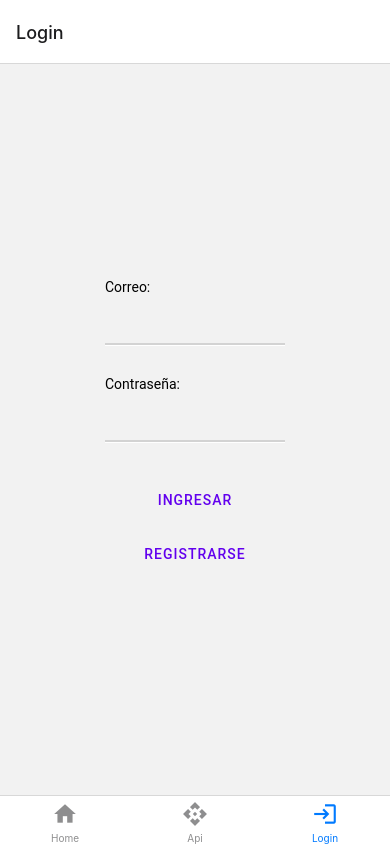
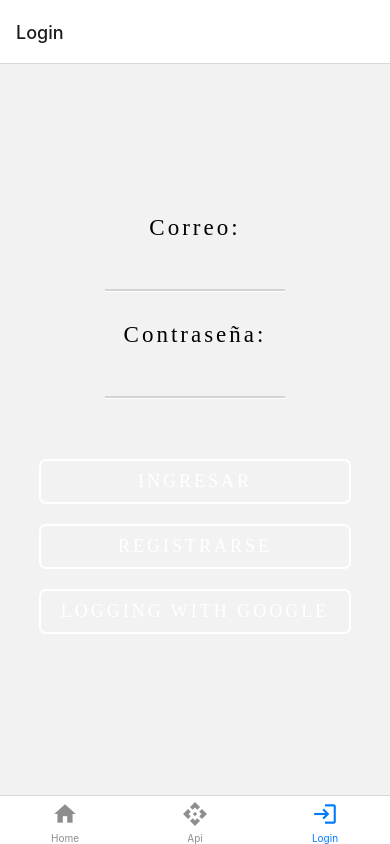
Before and after one commit to Gabs343/SolarSystemApp, a React Native app: screen /Login in a window 390 px wide. Built offline with nearby package versions, Linux system fonts and the light colour scheme.

Commit message:
changing the layout

```diff
--- a/Screen/ApiTestScreen.js
+++ b/Screen/ApiTestScreen.js
@@ -1,6 +1,6 @@
 import React, { Component } from 'react';
 import { StyleSheet, View, Image, ScrollView, ImageBackground } from 'react-native';
-import { Text, IconButton, Divider, ActivityIndicator } from 'react-native-paper';
+import { Text, IconButton, Divider } from 'react-native-paper';
 import { TextInputCustom } from '../Components/TextInputCustom';
 import { LoadingCustom } from '../Components/LoadingCustom';
 
@@ -48,7 +48,6 @@ export class ApiTestScreen extends Component{
             );
         }else if(data.length !== 0){
             return(
-
                 <ScrollView contentContainerStyle={styles.container}>
                     <ImageBackground style={styles.background} source={{uri:require("../assets/img/star-background.jpg")}} resizeMode="cover">
                     <View style={styles.containerTitle}>
@@ -59,8 +58,7 @@ export class ApiTestScreen extends Component{
                     <View style={styles.containerInfo}>
                         <Text style={styles.subtitle} >Information</Text>
                         <Divider style={styles.line}/>
-                        <Text>Category: {data[0].category}</Text>
-                        <Text>Mass: {data[0].mass}</Text>
+
                     </View>
                     <View style={styles.containerInput}>
                         <IconButton icon="rocket" color="white" size={55} onPress={this.submit}/>
@@ -141,6 +139,7 @@ const styles = StyleSheet.create({
 
     containerInput:{
        justifyContent: "center",
-       flexDirection: "row"
+       flexDirection: "row",
+       marginVertical: 7
     },
 });
--- a/Screen/HomeScreen.js
+++ b/Screen/HomeScreen.js
@@ -26,10 +26,11 @@ const styles = StyleSheet.create({
     background:{
         flex: 1,
         alignItems: "center",
-       paddingVertical: 80
+       paddingVertical: 80,
     },
 
     title:{
-        fontSize: 30
+        fontSize: 40,
+        fontFamily: "Berlin Sans FB"
     }
 });
--- a/Screen/LoginScreen.js
+++ b/Screen/LoginScreen.js
@@ -1,14 +1,15 @@
 import React, { Component } from 'react';
 import { StyleSheet, View, ImageBackground } from 'react-native';
-import { Text, Button } from 'react-native-paper';
+import { Text } from 'react-native-paper';
 
 import { TextInputCustom } from '../Components/TextInputCustom';
+import { ButtonCustom } from '../Components/ButtonCustom.js';
 import { RegistroScreen } from './RegistroScreen';
 import {PerfilScreen} from './PerfilScreen';
 
 export class LoginScreen extends Component{
-    constructor(){
-        super();
+    constructor(props){
+        super(props);
         this.state = {
             user: "",
             password: "",
@@ -54,20 +55,21 @@ export class LoginScreen extends Component{
             return(
                 <View style={styles.container} >
                     <ImageBackground style={styles.background} source={{uri:require("../assets/img/star-background.jpg")}} resizeMode="cover">
-                    <View>
-                        <Text>Correo:</Text>
+                    <View style={styles.containerInputs}>
+                        <Text style={styles.label}>Correo:</Text>
                         <TextInputCustom onChangeText={userName => {this.setState({
                                         user: userName,
                                     })}}/>
-                        <Text>Contraseña:</Text>
+                        <Text style={styles.label}>Contraseña:</Text>
                         <TextInputCustom onChangeText={pass => {this.setState({
                                         password: pass,
                                     })}}
                                     secureTextEntry/>
                     </View>
                     <View>
-                        <Button style={styles.buttons}  onPress={() => {this.onPressLog(!perfilVisible)}}>Ingresar</Button>
-                        <Button style={styles.buttons} onPress={() => {this.windowRegistro(!registroVisible)}}>Registrarse</Button>
+                        <ButtonCustom title="Ingresar" onPress={() => {this.onPressLog(!perfilVisible)}}/>
+                        <ButtonCustom title="Registrarse" onPress={() => {this.windowRegistro(!registroVisible)}}/>
+                        <ButtonCustom title="logging with google" />
                     </View>
                     </ImageBackground>
                 </View>
@@ -84,14 +86,22 @@ const styles = StyleSheet.create({
 
     },
 
+    containerInputs:{
+        width: 300,
+        alignItems: "center",
+        marginBottom: 20
+    },
+
+    label:{
+        fontSize: 23,
+        letterSpacing: 3,
+        fontFamily: "Berlin Sans FB"
+    },
+
     background:{
         flex: 1,
         alignItems: "center",
         justifyContent: "center"
     },
 
-    buttons:{
-        marginVertical: 10,
-
-    },
 });
```
